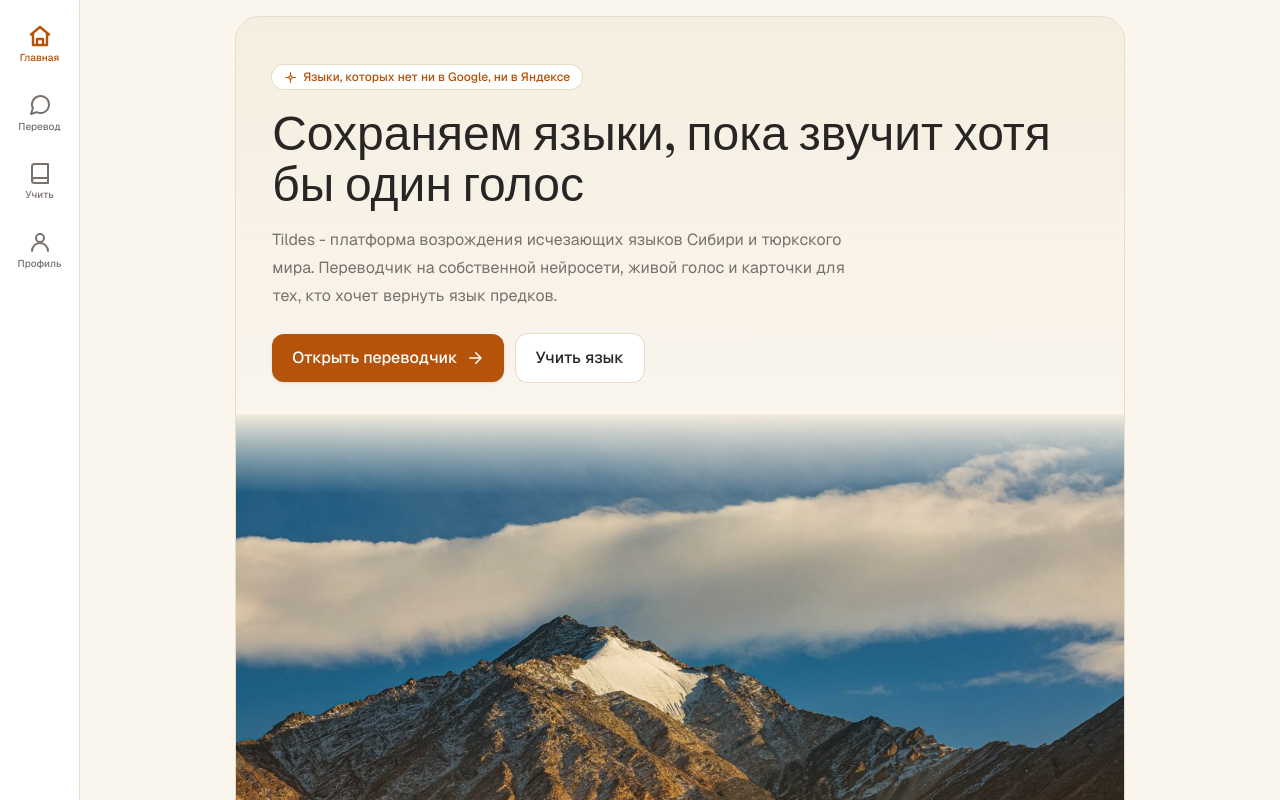
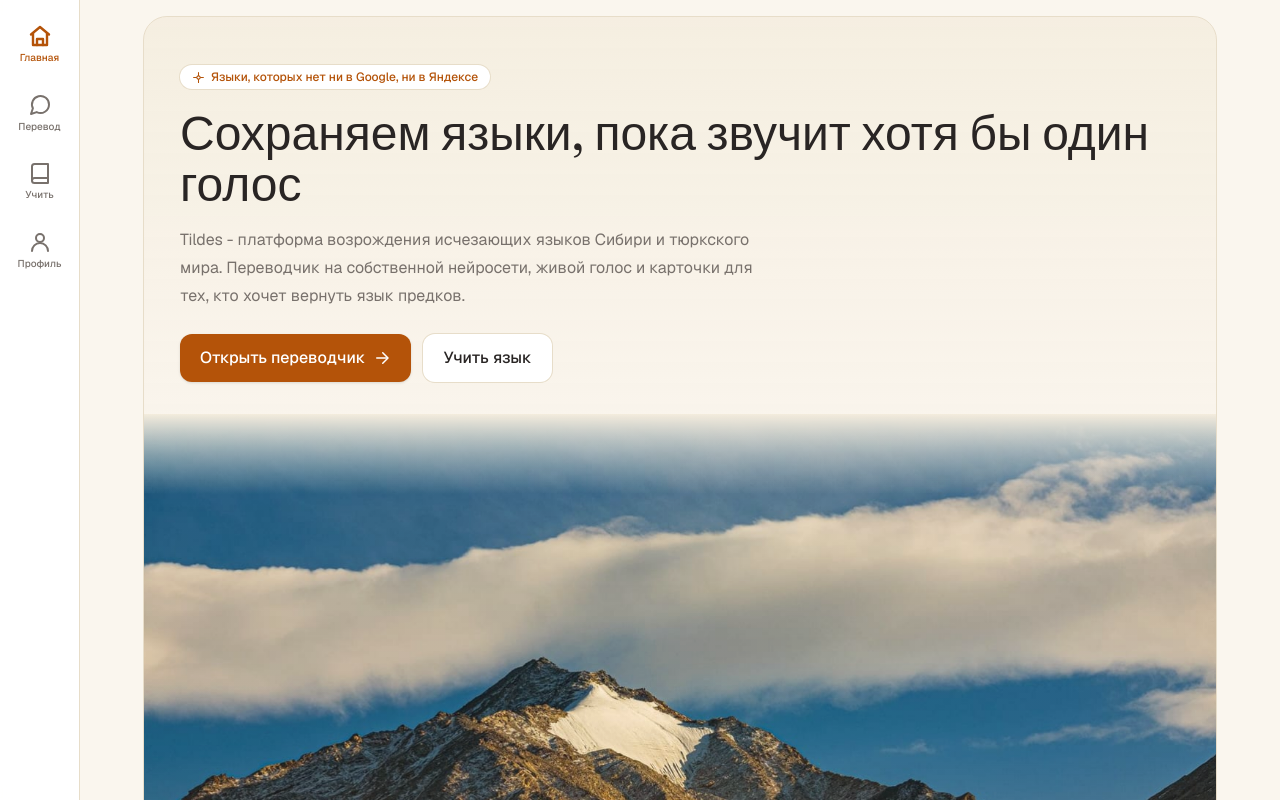
Before and after one commit to Magurin/tildes_frontend, a Next.js app: page / in a window 1280 px wide. Shown: the top 800 px of the page. Built offline with nearby package versions, Linux system fonts and the light colour scheme; no server answers; the database is empty.

Commit message:
Расширить центральную колонку ещё на 20%

```diff
--- a/app/layout.tsx
+++ b/app/layout.tsx
@@ -49,7 +49,7 @@ export default function RootLayout({
     >
       <body className="min-h-dvh bg-background pl-20">
         <ActiveLanguageProvider>
-          <main className="mx-auto max-w-[57.6rem] px-4 pb-12 pt-4">{children}</main>
+          <main className="mx-auto max-w-[69.12rem] px-4 pb-12 pt-4">{children}</main>
           <BottomNav />
           <PWARegister />
         </ActiveLanguageProvider>
```
